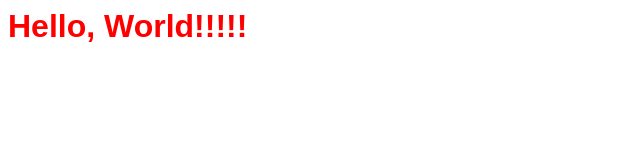
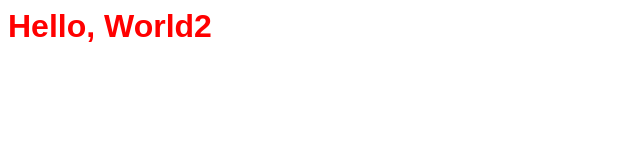
Before and after one commit to GiaSoPas/Exam-Go, a plain HTML site: page views/index.html in a window 1280 px wide. Shown: the full height of the page, 0-640 px from the left. Drawn offline with Linux system fonts and the light colour scheme.

Commit message:
Update index.html

```diff
--- a/views/index.html
+++ b/views/index.html
@@ -3,6 +3,6 @@
     <link rel="stylesheet" href="/css/stylesheet.css" />
   </head>
   <body>
-    <h1>Hello, World!!!!!</h1>
+    <h1>Hello, World2</h1>
   </body>
 </html>
```
